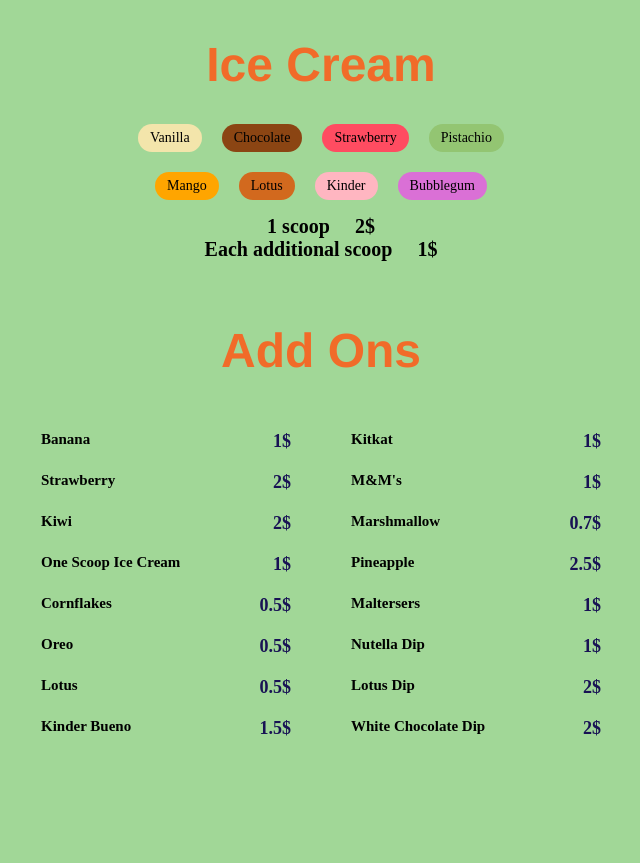
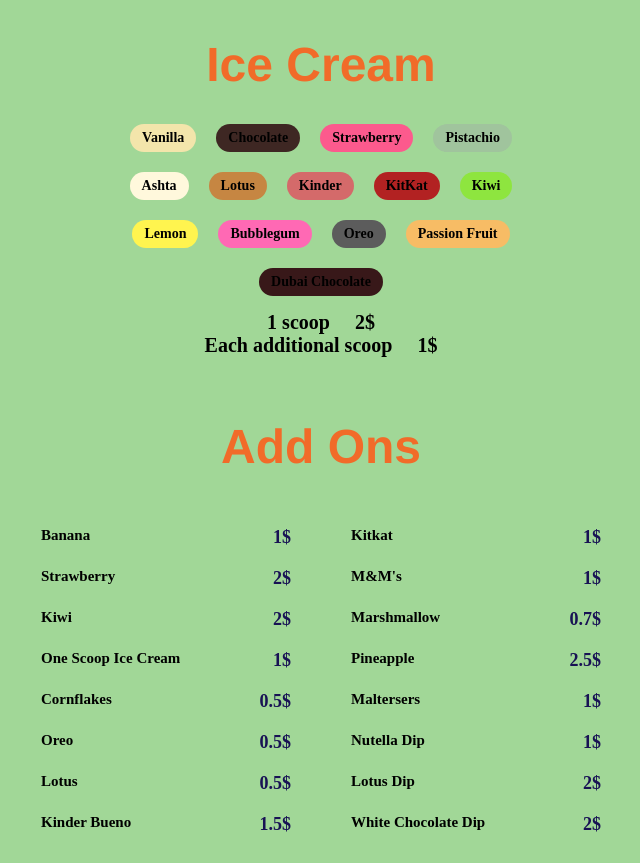
Before and after one commit to LeenElias/Sweet-Land, a plain HTML site: page index.html in a window 1280 px wide. Shown: the part 2140-3003 px from the top of the page, without its empty margins (319-959 px from the left). Before the commit the page ends 2907 px from the top, so only its background shows below. Drawn offline with Linux system fonts and the light colour scheme.

Commit message:
added new flavors

```diff
--- a/index.html
+++ b/index.html
@@ -75,6 +75,7 @@
         padding: 6px 12px;
         border-radius: 20px;
         font-size: 14px;
+        font-weight: bold;
       }
   </style>
 </head>
@@ -195,14 +196,21 @@
       <h1>Ice Cream</h1>
     </div>
     <div class="flavor-list" style="display: flex; justify-content: center; flex-wrap: wrap; gap: 20px; max-width: 400px; margin: auto;">
-    <span class="flavor" style="background-color: #f3e5ab;">Vanilla</span>
-    <span class="flavor" style="background-color: #8b4513;">Chocolate</span>
-    <span class="flavor" style="background-color: #ff4c61;">Strawberry</span>
-    <span class="flavor" style="background-color: #93c572;">Pistachio</span>
-    <span class="flavor" style="background-color: #ffa500;">Mango</span>
-    <span class="flavor" style="background-color: #d2691e;">Lotus</span>
-    <span class="flavor" style="background-color: #ffb6c1;">Kinder</span>
-    <span class="flavor" style="background-color: #da70d6;">Bubblegum</span>
+     <span class="flavor" style="background-color: #f3e5ab;">Vanilla</span>
+     <span class="flavor" style="background-color: #3e2723;">Chocolate</span>
+     <span class="flavor" style="background-color: #fc5a8d;">Strawberry</span>
+     <span class="flavor" style="background-color: #a0c49d;">Pistachio</span>
+     <span class="flavor" style="background-color: #fff8dc;">Ashta</span>
+     <span class="flavor" style="background-color: #c68642;">Lotus</span>
+     <span class="flavor" style="background-color: #d46a6a;">Kinder</span>
+     <span class="flavor" style="background-color: #b22222;">KitKat</span>
+     <span class="flavor" style="background-color: #8ee53f;">Kiwi</span>
+     <span class="flavor" style="background-color: #fff44f;">Lemon</span>
+     <span class="flavor" style="background-color: #ff69b4;">Bubblegum</span>
+     <span class="flavor" style="background-color: #5c5c5c;">Oreo</span>
+     <span class="flavor" style="background-color: #f7bc65;">Passion Fruit</span>
+     <span class="flavor" style="background-color: #381819;">Dubai Chocolate</span>
+
   </div>
 
   <div class="ice-cream-price" style="text-align: center; margin-top: 15px;">
@@ -212,11 +220,21 @@
 </div>
   </div>
 
+  <div><!--Specialties-->
+
+  </div>
+  <div><!--Cocktails-->
+
+  </div>
+  <div><!--Cakes-->
+
+  </div>
+
   <div> <!--Add ons-->
       <div class="Item-heading">
       <h1>Add Ons</h1>
      </div>
-     <div style="display: flex; justify-content: center; gap: 60px; flex-wrap: wrap;">
+     <div style="display: flex; justify-content: center; gap: 60px;">
 
     <!-- Column 1 -->
     <div>
```
